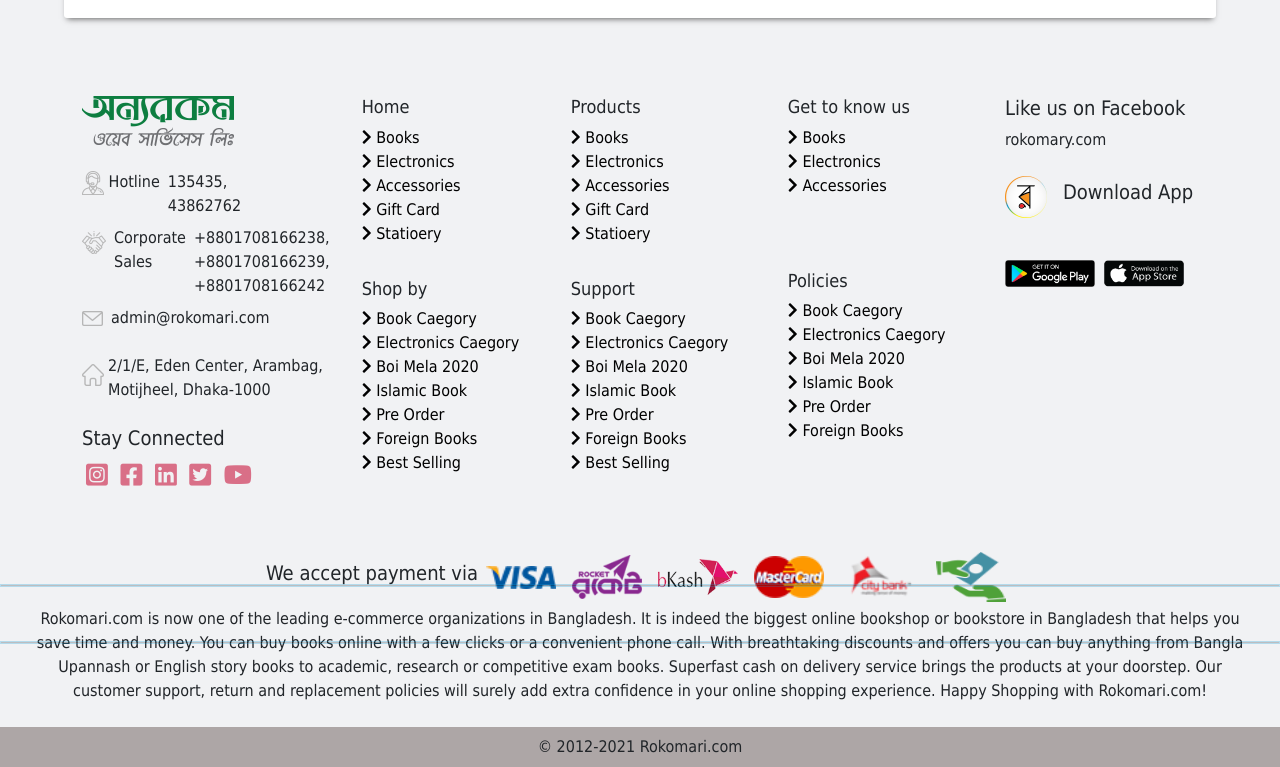
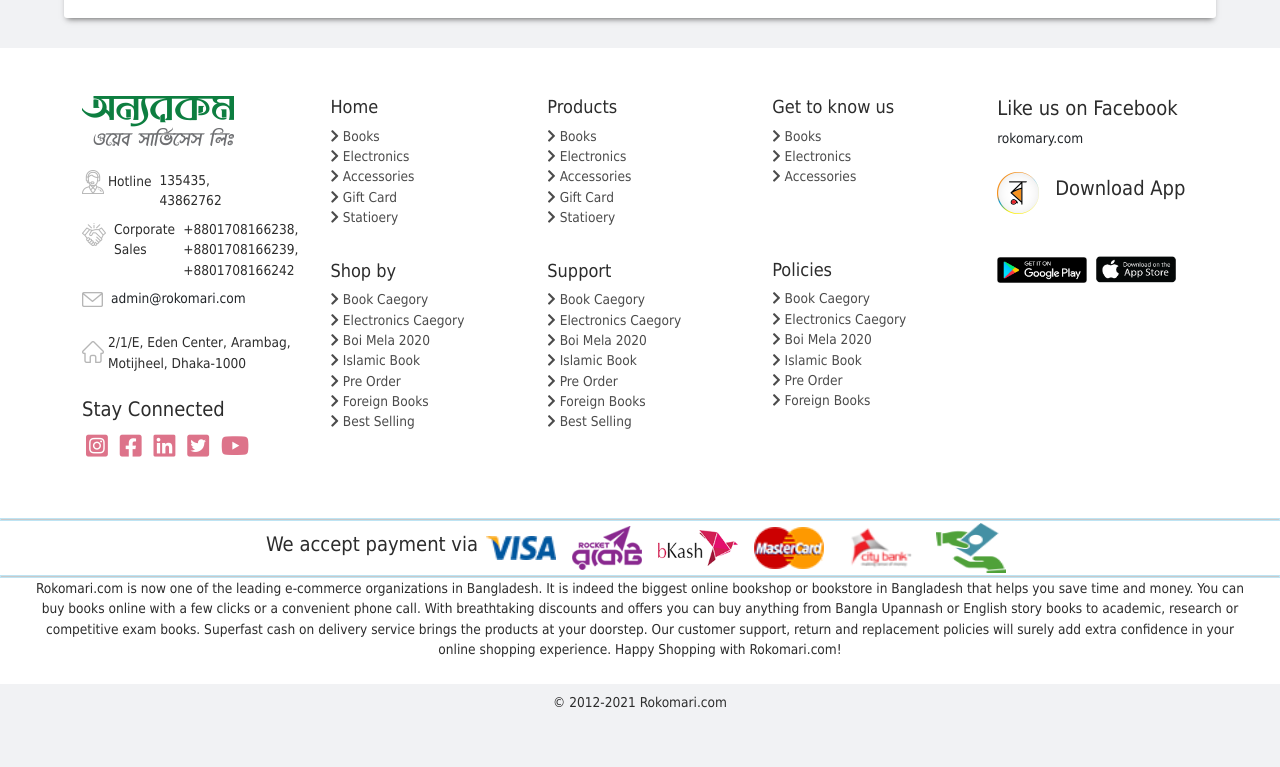
Before and after one commit to SujonRana/rokomari, a plain HTML site: page index.html in a window 1280 px wide. Shown: the part 3178-3945 px from the top of the page. After the commit the page ends 3898 px from the top, so only its background shows below. Drawn offline with nearby package versions, Linux system fonts and the light colour scheme.

Commit message:
Edit Footer Section

```diff
--- a/css/style.css
+++ b/css/style.css
@@ -498,6 +498,18 @@
 
 
 /* footer */
+footer{
+    font-size: 85%;
+    color: #2c2c2c;
+    background-color: #fff;
+}
+footer hr {
+    border: 1px solid #0397D3;
+    margin: 0px;
+    padding: 0px;
+    position: relative;
+    bottom: 0px;
+}
 .cont{
     display: flex;
 }
@@ -516,11 +528,11 @@
 .social-media a i{
     font-size: 25px;
     padding: 4px 4px;
-  color: rgba(206, 55, 88, 0.7);
+    color: rgba(206, 55, 88, 0.7);
 }
 .list-item li a{
     text-decoration: none;
-    color: black;
+    color: rgb(75, 75, 75);
 
 }
 .list-item li a:hover{
@@ -539,5 +551,5 @@
     align-items: center;
     justify-content: center;
     display: flex;
-    background: rgb(173, 166, 166);
+    background: #F1F2F4;
 }
```
